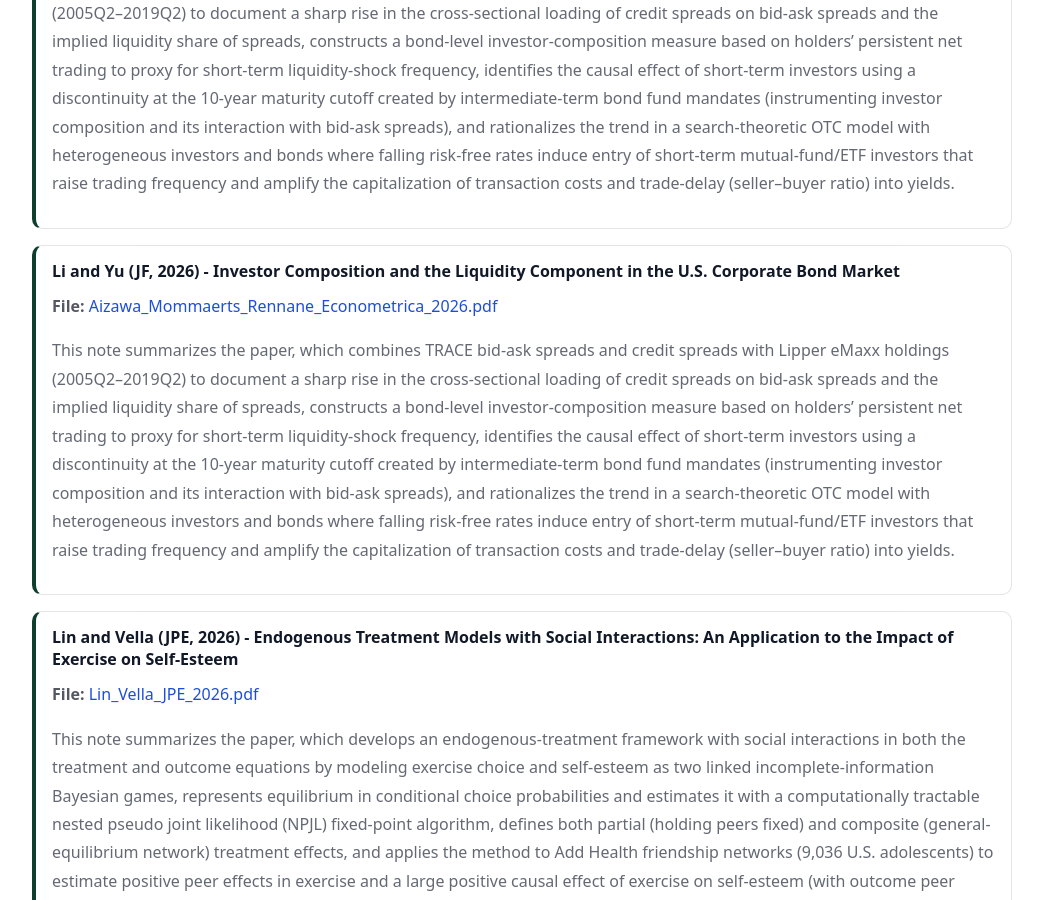
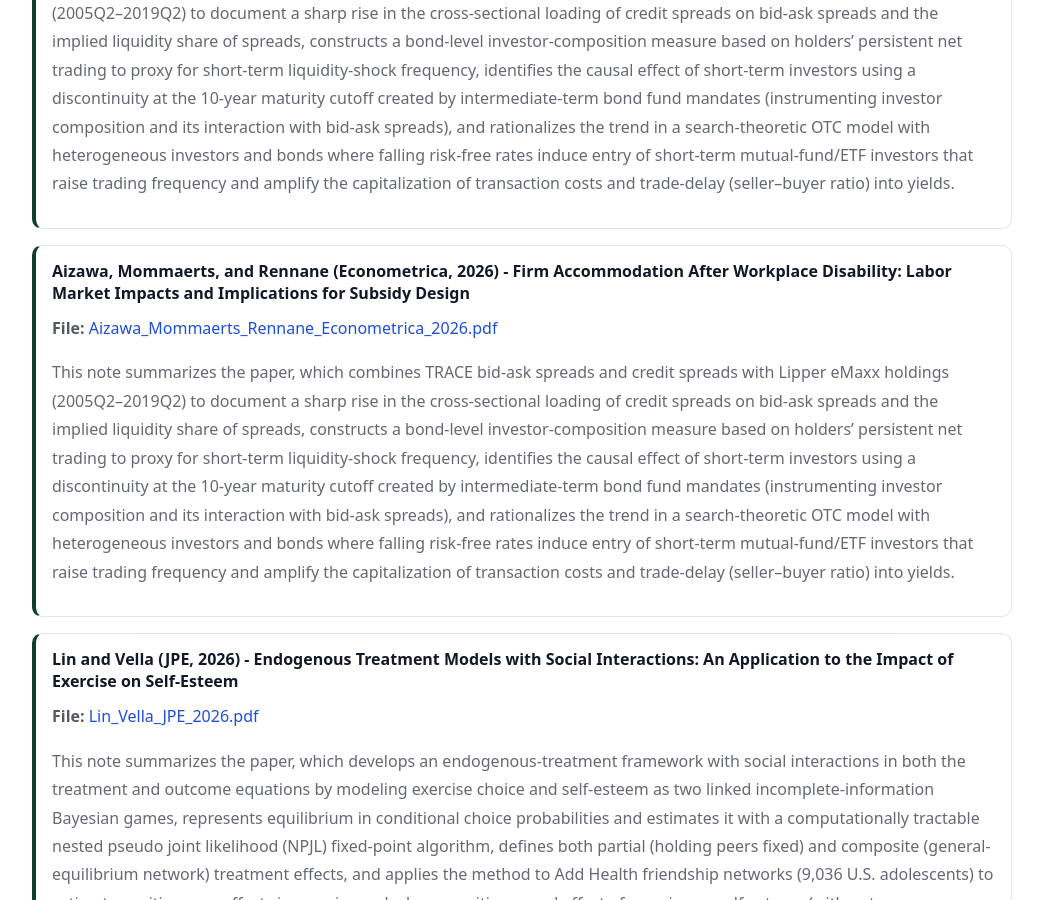
Before and after one commit to yaxinzn/study-archive, a Jekyll site: the page built from reading/index.md, in a window 1280 px wide and 900 px high, scrolled down 1929 px. Shown: the whole window, without its empty margins (118-1161 px from the left). Built offline with Jekyll 4.4.1, drawn with Linux system fonts in a browser that asks for light colours.

Commit message:
Replace Li and Yu entry with Aizawa et al. entry

```diff
--- a/_data/reading.yml
+++ b/_data/reading.yml
@@ -18,7 +18,7 @@
   file: "Li_Yu_JF_2026.pdf"
   desc: "This note summarizes the paper, which combines TRACE bid-ask spreads and credit spreads with Lipper eMaxx holdings (2005Q2–2019Q2) to document a sharp rise in the cross-sectional loading of credit spreads on bid-ask spreads and the implied liquidity share of spreads, constructs a bond-level investor-composition measure based on holders’ persistent net trading to proxy for short-term liquidity-shock frequency, identifies the causal effect of short-term investors using a discontinuity at the 10-year maturity cutoff created by intermediate-term bond fund mandates (instrumenting investor composition and its interaction with bid-ask spreads), and rationalizes the trend in a search-theoretic OTC model with heterogeneous investors and bonds where falling risk-free rates induce entry of short-term mutual-fund/ETF investors that raise trading frequency and amplify the capitalization of transaction costs and trade-delay (seller–buyer ratio) into yields."
 
-- title: "Li and Yu (JF, 2026) - Investor Composition and the Liquidity Component in the U.S. Corporate Bond Market"
+- title: "Aizawa, Mommaerts, and Rennane (Econometrica, 2026) - Firm Accommodation After Workplace Disability: Labor Market Impacts and Implications for Subsidy Design"
   file: "Aizawa_Mommaerts_Rennane_Econometrica_2026.pdf"
   desc: "This note summarizes the paper, which combines TRACE bid-ask spreads and credit spreads with Lipper eMaxx holdings (2005Q2–2019Q2) to document a sharp rise in the cross-sectional loading of credit spreads on bid-ask spreads and the implied liquidity share of spreads, constructs a bond-level investor-composition measure based on holders’ persistent net trading to proxy for short-term liquidity-shock frequency, identifies the causal effect of short-term investors using a discontinuity at the 10-year maturity cutoff created by intermediate-term bond fund mandates (instrumenting investor composition and its interaction with bid-ask spreads), and rationalizes the trend in a search-theoretic OTC model with heterogeneous investors and bonds where falling risk-free rates induce entry of short-term mutual-fund/ETF investors that raise trading frequency and amplify the capitalization of transaction costs and trade-delay (seller–buyer ratio) into yields."
 
```
